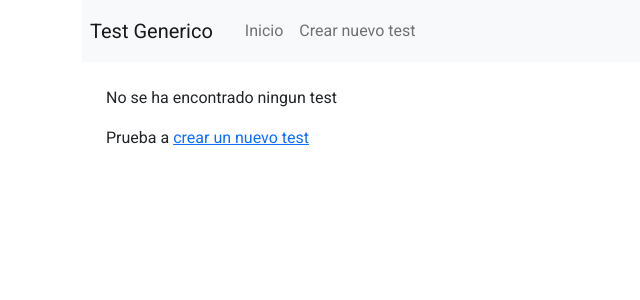
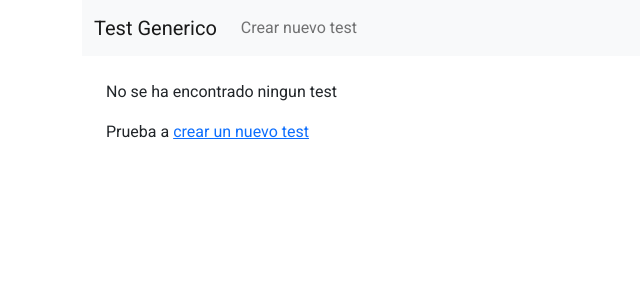
Before and after one commit to jaime2196/test-generico, an Angular app: page /#/ in a window 1280 px wide. Shown: the top 300 px of the page, without its empty margins (0-640 px from the left). Built offline with nearby package versions, Linux system fonts and the light colour scheme.

Commit message:
menu funcionando

```diff
--- a/src/app/app.component.html
+++ b/src/app/app.component.html
@@ -1,23 +1,21 @@
 <div class="container">
-  <nav class="navbar navbar-expand-lg navbar-light bg-light">
-    <a class="navbar-brand p-2" href="#">Test Generico</a>
-    <button class="navbar-toggler" type="button" data-toggle="collapse" data-target="#navbarNav" aria-controls="navbarNav" aria-expanded="false" aria-label="Toggle navigation">
+
+  <nav class="navbar navbar-expand-lg bg-light">
+    <div class="container-fluid">
+      <a class="navbar-brand" href="#">Test Generico</a>
+      <button class="navbar-toggler" type="button" data-bs-toggle="collapse" data-bs-target="#navbarNav" aria-controls="navbarNav" aria-expanded="false" aria-label="Toggle navigation">
         <span class="navbar-toggler-icon"></span>
       </button>
       <div class="collapse navbar-collapse" id="navbarNav">
         <ul class="navbar-nav">
-        <li class="nav-item active">
-          <a class="nav-link" routerLink="/">Inicio</a>
+          <li class="nav-item">
+            <a class="nav-link" routerLink="/nuevotest">Crear nuevo test</a>
           </li>
-        <li class="nav-item">
-          <a class="nav-link" routerLink="/nuevotest" routerLinkActive="active">Crear nuevo test</a>
-        </li>
-        <!--<li *ngFor="let test of tests" class="nav-item">
-          <a class="nav-link" routerLink="/test/{{test.id}}" routerLinkActive="active">{{test.titulo}}</a>
-        </li>-->
         </ul>
       </div>
+    </div>
   </nav>
+
   <div class="m-4">
     <router-outlet></router-outlet>
   </div>
--- a/src/app/page/inicio-page/inicio-page.component.html
+++ b/src/app/page/inicio-page/inicio-page.component.html
@@ -3,7 +3,7 @@
     <p>Prueba a <a routerLink="/nuevotest">crear un nuevo test</a></p>
 </div>
 <div *ngIf="tests.length>0">
-    <div *ngFor="let test of tests" class="card mb-2" style="width: 25rem;">
+    <div *ngFor="let test of tests" class="card mb-2" style="width: 22rem;">
         <div class="card-body">
           <h5 class="card-title">{{test.titulo}}</h5>
           <h6 class="card-subtitle mb-2 text-muted">{{test.subtitulo}}</h6>
--- a/src/app/page/runtest-page/runtest-page.component.html
+++ b/src/app/page/runtest-page/runtest-page.component.html
@@ -24,10 +24,14 @@
         <h5 class="text-info">Estadisticas</h5>
         <div [innerHTML]="textoEstadisticasSafe"></div>
         <br>
-        <h5 class="text-success">Aciertos ({{getAciertos().length}})</h5>
-        <div [innerHTML]="textoAciertosSafe"></div>
-        <br><br>
-        <h5 class="text-danger">Fallos ({{getFallos().length}})</h5>
-        <div [innerHTML]="textoFallosSafe"></div>
+        <div *ngIf="getAciertos().length>=1">
+            <h5 class="text-success">Aciertos ({{getAciertos().length}})</h5>
+            <div [innerHTML]="textoAciertosSafe"></div>
+            <br><br>
+        </div>
+        <div *ngIf="getFallos().length>=1">
+            <h5 class="text-danger">Fallos ({{getFallos().length}})</h5>
+            <div [innerHTML]="textoFallosSafe"></div>
+        </div>
     </div>
 </div>
--- a/src/app/page/runtest-page/runtest-page.component.ts
+++ b/src/app/page/runtest-page/runtest-page.component.ts
@@ -155,7 +155,7 @@ export class RuntestPageComponent implements OnInit {
 
   setTextoEstadisticas(){
     let porcentaje = (this.getAciertos().length*100)/this.test.preguntas.length;
-    let res = `<div>El test tiene ${this.test.preguntas.length} preguntas <br>`;
+    let res = `<div>El test tiene ${this.preguntas.length} preguntas <br>`;
     res = res + `Has acertado ${this.getAciertos().length} <br>`
     res = res + `Has fallado ${this.getFallos().length} <br>`
     res = res + `Porcentaje: ${porcentaje.toFixed(2)}%</div>`
--- a/src/index.html
+++ b/src/index.html
@@ -4,11 +4,12 @@
   <meta charset="utf-8">
   <title>Test Genérico</title>
   <base href="/">
-  <meta name="viewport" content="width=device-width, initial-scale=1">
+  <meta name="viewport" content="width=device-width, initial-scale=1.0">
   <link rel="icon" type="image/x-icon" href="favicon.ico">
   <link rel="preconnect" href="https://fonts.gstatic.com">
   <link href="https://fonts.googleapis.com/css2?family=Roboto:wght@300;400;500&display=swap" rel="stylesheet">
   <link href="https://fonts.googleapis.com/icon?family=Material+Icons" rel="stylesheet">
+  <script src="	https://cdn.jsdelivr.net/npm/bootstrap@5.2.0/dist/js/bootstrap.bundle.min.js" crossorigin="anonymous"></script>
 </head>
 <body>
   <app-root></app-root>
```
Lines whose indentation alone changed are shown as unchanged.
